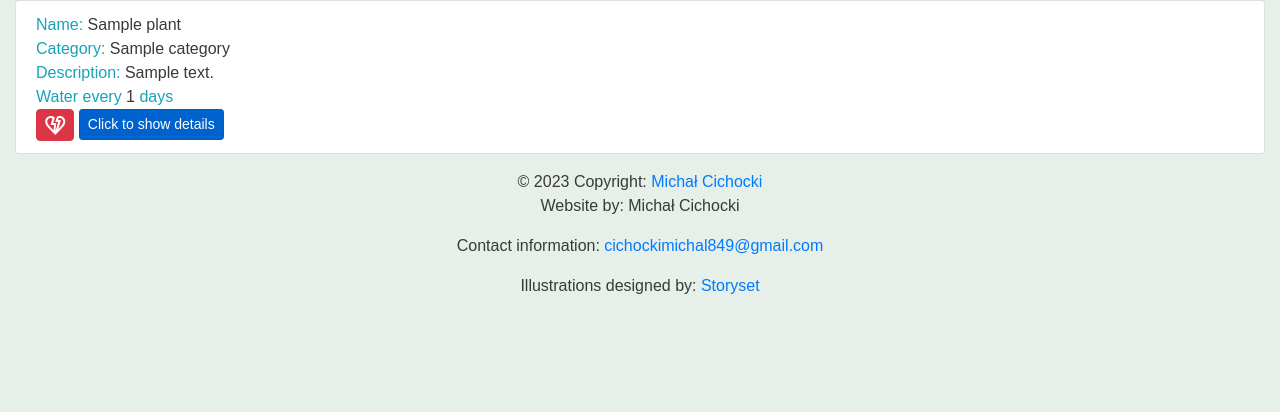
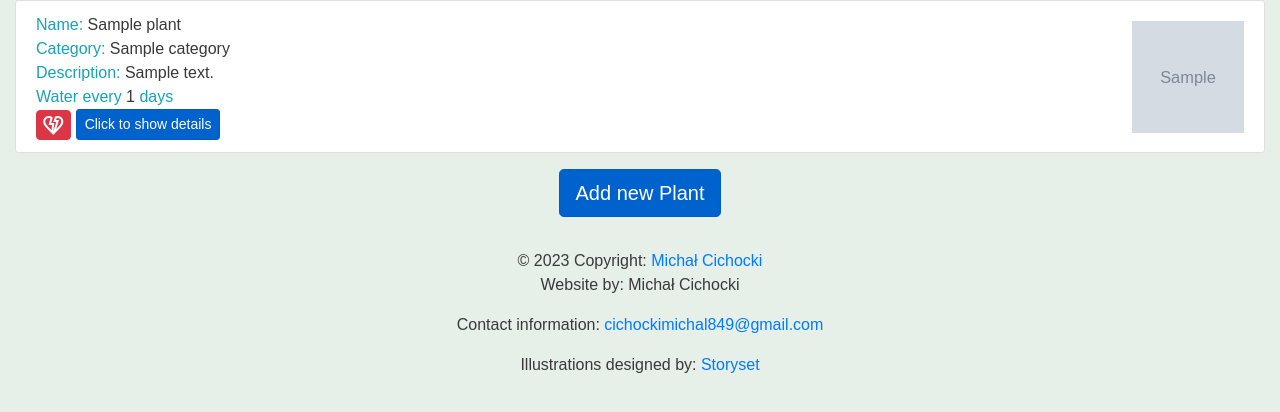
Before and after one commit to micichocki/plantcare, a Django app: page /plants/ in a window 1280 px wide. Shown: the part 102-514 px from the top of the page. Run offline with Django 4.2, Linux system fonts and the light colour scheme; a user stored in the database is signed in; tables that the repository leaves empty hold one stand-in row (values such as "Sample post"); grey boxes marked "Sample" are stand-in pictures; some libraries are stand-ins or nearby versions; some web fonts are replaced.

Commit message:
Logic of following and last viewed plants in the profile.Proper display of list and detail plant view

```diff
--- a/schedule_keeper/models.py
+++ b/schedule_keeper/models.py
@@ -53,5 +53,6 @@ class Follow(models.Model):
     def __str__(self):
         return f"{self.user.username} follows {self.plant.name}"
 
-    def is_following(self, user, plant):
+    @staticmethod
+    def is_following(user, plant):
         return Follow.objects.filter(user=user, plant=plant).exists()
--- a/schedule_keeper/static/schedule_keeper/plant_list.css
+++ b/schedule_keeper/static/schedule_keeper/plant_list.css
@@ -2,9 +2,29 @@ form {
     display: inline;
 }
 
-.follow-button {
-    width: 2.4rem;
-    height: 1.95rem;
-    padding: 0;
-    padding-top: 0.15rem;
+.follow-button-style {
+    width: 2.2rem;
+    height: 1.90rem;
+    text-align: center;
+    padding: 0.14rem 0.05rem 0 0;
+    margin-top: 0.01rem;
 }
+
+.add-plant-section {
+    display: flex;
+    justify-content: center;
+    margin-top: 1rem;
+    margin-bottom: 1rem;
+}
+
+.plant-card {
+    display: flex;
+    flex-direction: row;
+    justify-content: space-between;
+    align-items: center;
+}
+
+.plant-img {
+    width: 7rem;
+    height: 7rem;
+}
--- a/schedule_keeper/templates/schedule_keeper/plant_list.html
+++ b/schedule_keeper/templates/schedule_keeper/plant_list.html
@@ -13,6 +13,8 @@
         <ul class="list-group">
             {% for plant in plant_list %}
                 <li class="list-group-item">
+                    <div class="plant-card">
+                        <div class="plant-info">
                             <span class="text-info">Name: </span> <span>{{ plant.name }}</span>
                             <br>
                             <span class="text-info">Category: </span> <span>{{ plant.category }}</span>
@@ -22,20 +24,27 @@
                             <span class="text-info">Water every </span><span>{{ plant.watering_frequency }}</span><span
                                 class="text-info"> days</span>
                             <br>
-                    <form method="post" action="{% url 'follow_plant' plant.id %}">
+                            <form method="post" action="{% url 'follow-plant' plant.id %}">
                                 {% csrf_token %}
                                 {% if plant.is_following %}
-                            <button class="btn btn-danger follow-button" type="submit">
+                                    <button class="btn btn-danger follow-button-style" type="submit">
                                         <span class="material-symbols-outlined">heart_broken</span>
                                     </button>
                                 {% else %}
-                            <button class="btn btn-success follow-button" type="submit">
+                                    <button class="btn btn-success follow-button-style" type="submit">
                                         <span class="material-symbols-outlined">favorite</span>
                                     </button>
                                 {% endif %}
                             </form>
                             <a class="btn btn-primary btn-sm active" role="button" aria-pressed="true"
-                       href="/plants/{{ plant.id }}/">Click to show details</a></li>
+                               href="/plants/{{ plant.id }}/">Click to show details</a>
+                        </div>
+                        {% if plant.img %}
+                            <div class="plant-image-container">
+                                <img class="plant-img" src={{ plant.img.url }} alt="plant_image">
+                            </div>
+                        {% endif %}
+                    </div>
                 </li>
                 </ul>
             {% endfor %}
@@ -44,4 +53,11 @@
             No plants found for "{{ search }}".
         </div>
     {% endif %}
+
+    <div class="add-plant-section">
+        <a class="btn btn-primary btn-lg active" role="button" aria-pressed="true"
+           href="{% url 'plant-create' %} ">Add new Plant</a>
+    </div>
+
+
 {% endblock %}
--- a/schedule_keeper/urls.py
+++ b/schedule_keeper/urls.py
@@ -4,9 +4,10 @@ from . import views
 urlpatterns = [
     path('', views.index, name='main-view'),
     path('plants/', views.plants, name='plants'),
-    path('plants/<int:pk>/', views.PlantView.as_view(), name='plant-detail'),
-    path('plants/', views.PlantView.as_view(), name='plant-create'),
-    path('follow-plant/<int:plant_id>/', views.follow_plant, name='follow_plant'),
-    path('plants/<int:plant_pk>/posts/', views.PostView.as_view(), name='post-create'),
+    path('plants/new/', views.PlantView.as_view(), name='plant-create'),
+    path('plants/<int:pk>/', views.plant_detail, name='plant-detail'),
+    # path('plants/<int:pk>/',,name='plant-edit'),
+    path('follow-plant/<int:plant_id>/', views.follow_plant, name='follow-plant'),
+    path('plants/<int:plant_pk>/posts/new', views.PostView.as_view(), name='post-create'),
     path('plants/<int:plant_pk>/posts/<int:post_pk>/', views.PostView.as_view(), name='post-edit'),
 ]
--- a/schedule_keeper/views.py
+++ b/schedule_keeper/views.py
@@ -8,6 +8,7 @@ from django.core.files.images import ImageFile
 from django.core.exceptions import PermissionDenied
 from django.db.models import Q
 from django.views.generic import TemplateView
+from django.views.generic import DetailView
 
 from .models import Post, Plant, Follow
 from .forms import PlantForm, PostForm
@@ -30,14 +31,15 @@ def plants(request):
         context = {'plant_list': plant_list}
     user = request.user
     for plant in plant_list:
-        plant.is_following = Follow.objects.filter(user=user, plant=plant).exists()
+        plant.is_following = Follow.is_following(user, plant)
     return render(request, 'schedule_keeper/plant_list.html', context)
 
 
 @login_required
 def plant_detail(request, pk):
     plant = get_object_or_404(Plant, pk=pk)
-    posts = plant.post_set.all()
+    posts = plant.posts.all()
+
     if posts:
         context = {
             "plant": plant,
@@ -58,8 +60,8 @@ def plant_detail(request, pk):
         viewed_plants = viewed_plants[0:max_viewed_plants_length]
         request.session['viewed_plants'] = viewed_plants
 
-    follow_exists = Follow.objects.filter(user=request.user, plant=plant).exists()
-    context["is_following"] = follow_exists
+    is_following = Follow.is_following(request.user, plant)
+    context["is_following"] = is_following
 
     return render(request, "schedule_keeper/plant_detail.html", context)
 
@@ -68,27 +70,29 @@ class PlantView(TemplateView):
     template_name = 'schedule_keeper/instance_form.html'
     form_class = PlantForm
 
-    def get(self, request, pk):
-        plant = get_object_or_404(Plant, pk=pk)
-        related_posts = plant.posts.all()
-        context = {"plant": plant, "posts": related_posts}
-        return render(request, "schedule_keeper/plant_detail.html", context)
-
-    def post(self, request, pk):
-        plant = get_object_or_404(Plant, pk=pk)
-        form = self.form_class(request.POST, request.FILES, instance=plant)
-
-        if form.is_valid():
-            form.save()
-            return redirect("plant-detail", plant.pk)
-
+    def get(self, request):
+        form = self.form_class(instance=None)
         context = {
             "form": form,
-            "instance": plant,
+            "instance": None,
             "model_type": "Plant",
         }
+        return render(request, self.template_name, context)
 
-        return render(request, self.template_name, context)
+    def post(self, request):
+        form = self.form_class(request.POST, instance=None)
+        if form.is_valid():
+            new_plant = form.save(commit=False)
+            new_plant.creator = request.user
+            new_plant.save()
+            return redirect("plant-detail", pk=new_plant.pk)
+        else:
+            context = {
+                "form": form,
+                "instance": None,
+                "model_type": "Plant",
+            }
+            return render(request, self.template_name, context)
 
 
 class PostView(TemplateView):
@@ -153,7 +157,8 @@ class PostView(TemplateView):
             "instance": post,
             "model_type": "Post",
             "related_instance": plant,
-            "related_model_type": "Plant"
+            "related_model_type": "Plant",
+            "is_following": Follow.is_following(request.user, plant),
         }
 
         return render(request, self.template_name, context)
```
Also changed, not shown: plantcare/views.py (+5 -2 lines), schedule_keeper/static/schedule_keeper/plant_detail.css (+22 -5 lines), schedule_keeper/templates/schedule_keeper/plant_detail.html (+30 -16 lines), static/css/profile.css (+17 -0 lines), templates/profile.html (+36 -10 lines). Lines whose indentation alone changed are shown as unchanged.
